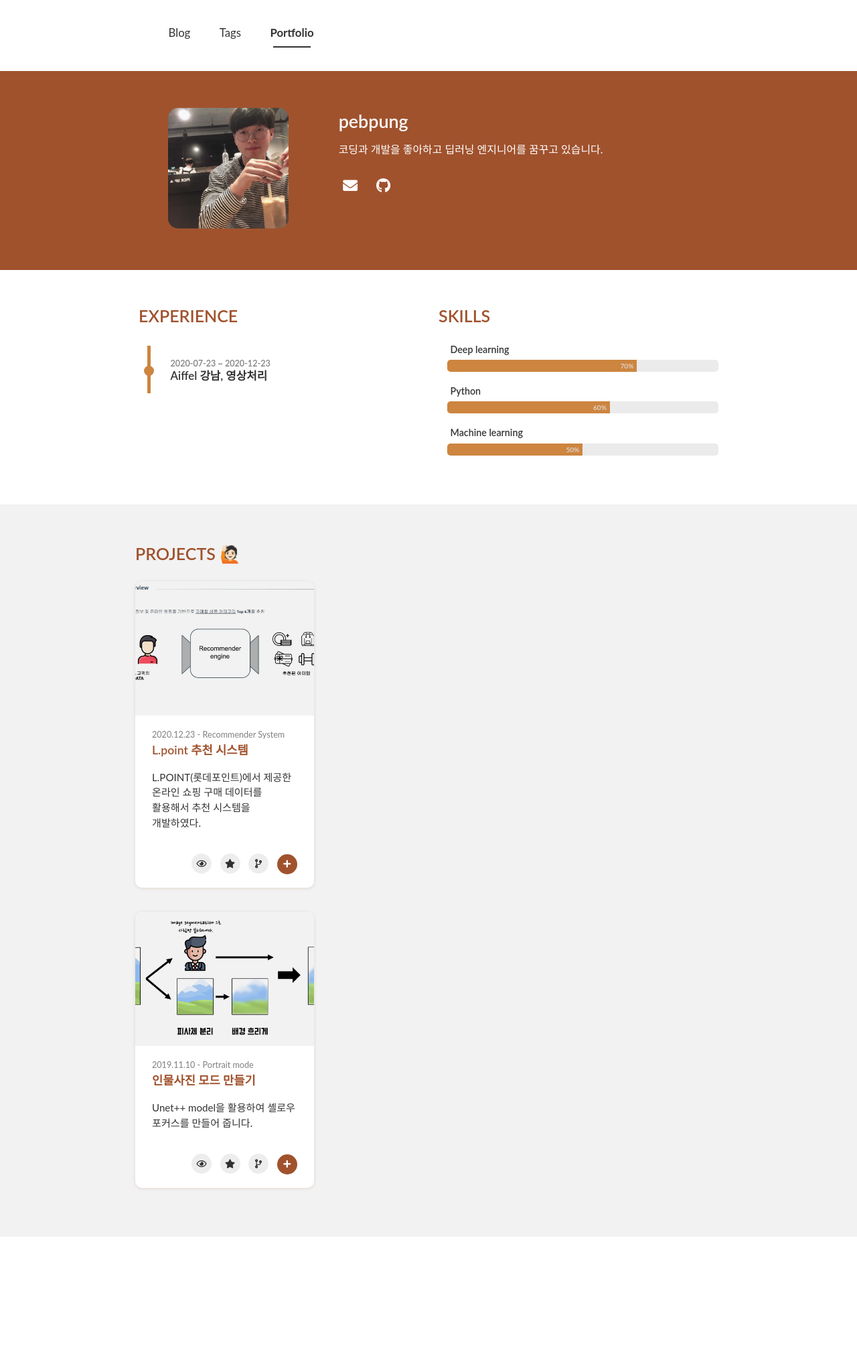
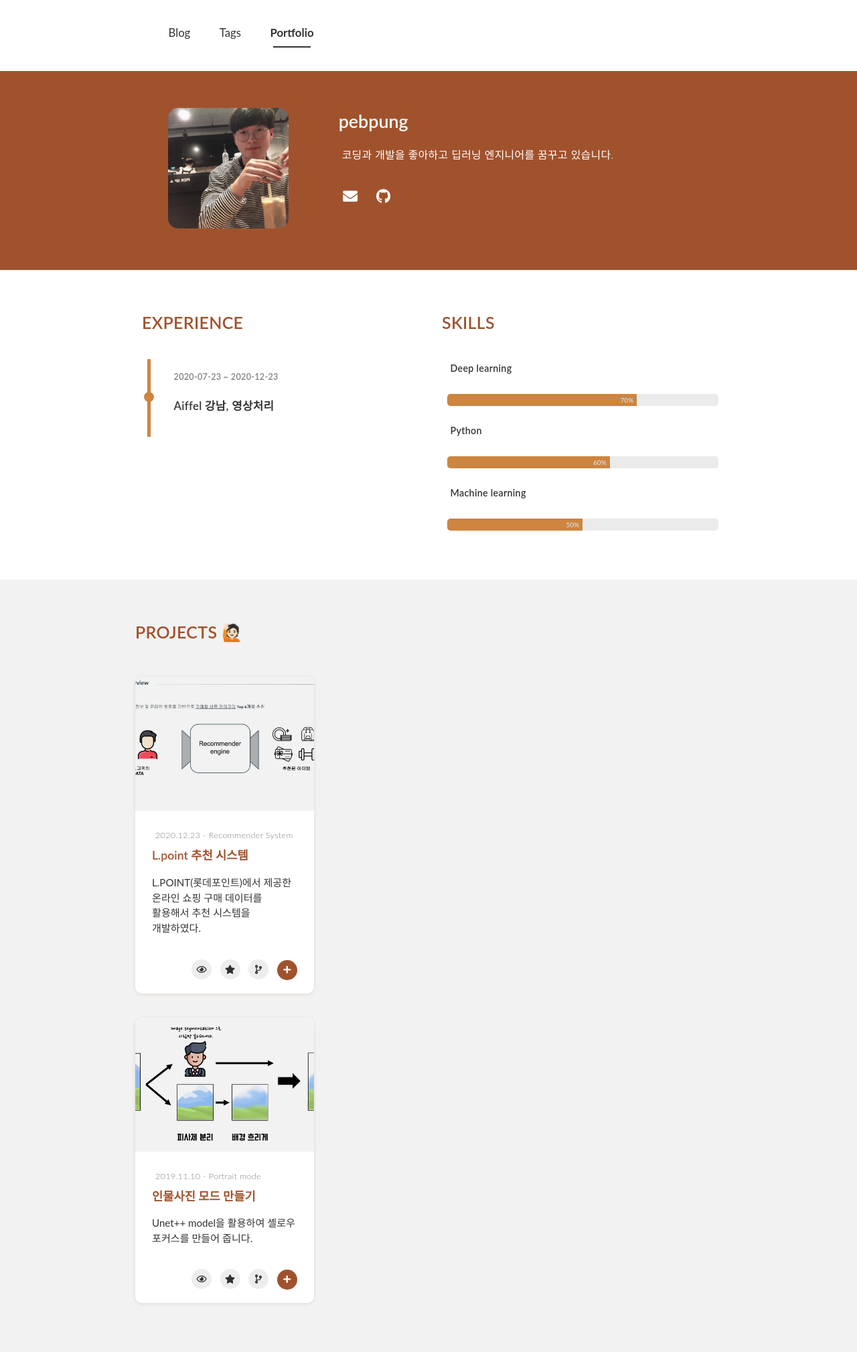
Before and after one commit to PEBpung/PEBpung.github.io, a Jekyll site: the page built from portfolio.html, in a window 1280 px wide. Shown: the whole page at 67% size. Built offline with Jekyll 4.4.1, drawn with Linux system fonts in a browser that asks for light colours; nearby versions of some CDN libraries; some web fonts are replaced; before the commit the page ends 1846 px from its top, so only the background shows below that.

Commit message:
[Change] 줄간격, 문단 margin, padding

```diff
--- a/_sass/base/_global.scss
+++ b/_sass/base/_global.scss
@@ -71,7 +71,15 @@ h6 {
 	font-size : 1.05rem;
 }
 p{
-	margin: 5px 0;
+	line-height: 1.9;
+	font-weight: 300;
+	margin-bottom: 20px;
+	padding: 5px;
+	letter-spacing: 0.3px;
+
+	@media (max-width: 576px) {
+        letter-spacing: 0.2px;
+    }
 }
 @media (max-width: 576px){
 	h1 {
```
